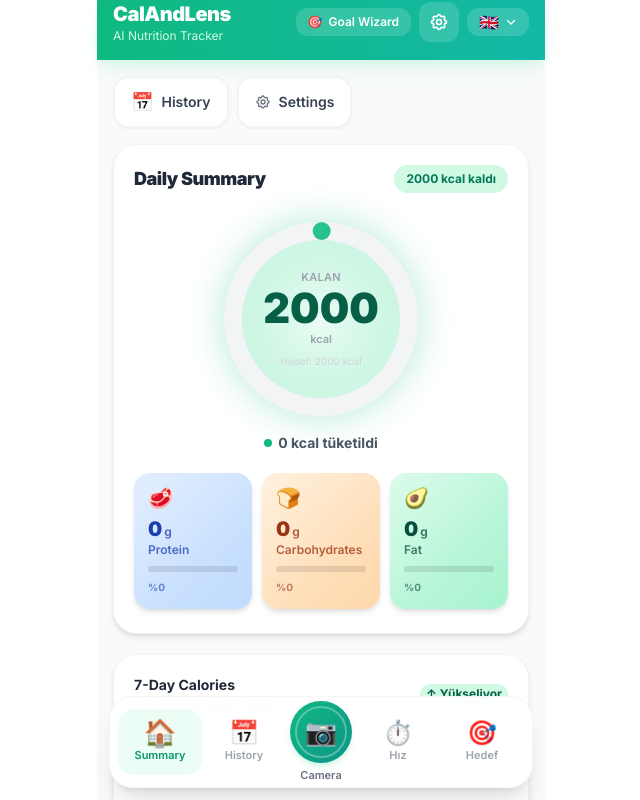
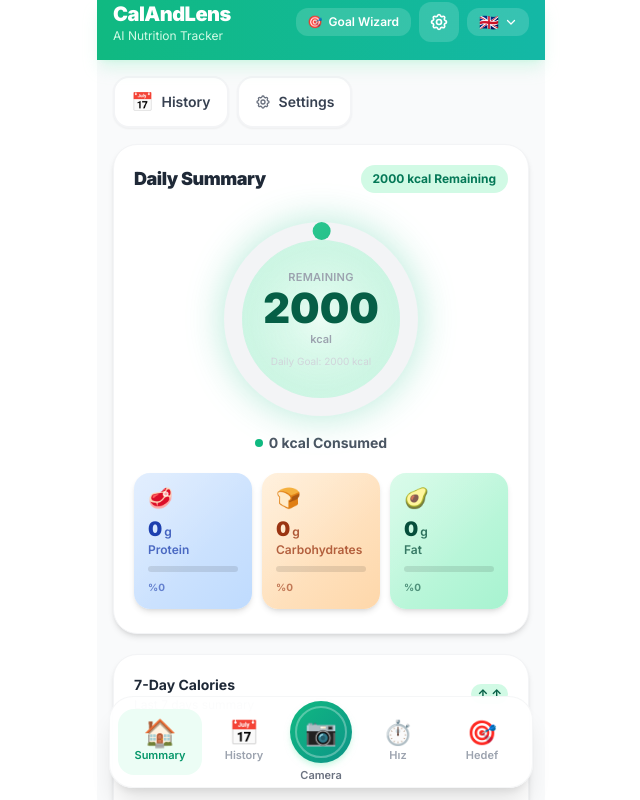
Before and after one commit to tnrdnn/calandlens-v6, a React (Vite) app: page / in a window 1280 px wide. Shown: the top 800 px of the page, without its empty margins (319-959 px from the left). Built offline with nearby package versions, Linux system fonts and the light colour scheme.

Commit message:
Update DailySummary.jsx

```diff
--- a/src/components/Dashboard/DailySummary.jsx
+++ b/src/components/Dashboard/DailySummary.jsx
@@ -6,33 +6,30 @@
 import MicroNutrientsPanel from '../Analysis/MicroNutrientsPanel';
 import MealPhotoThumb from '../Meal/MealPhotoThumb';
 
-/* ── SVG Circular Progress ─────────────────────────────────────────────────── */
-function CalorieRing({ consumed, goal }) {
+/* ── SVG Circular Progress ──────────────────────────────────────────────────── */
+function CalorieRing({ consumed, goal, labelOver, labelRemaining, labelConsumed, labelGoal }) {
   const over      = consumed > goal;
   const pct       = Math.min(1, consumed / goal);
   const remaining = Math.max(0, goal - consumed);
 
-  const R   = 88;          // radius
-  const CX  = 110;         // viewBox centre
-  const CY  = 110;
-  const SW  = 18;          // stroke width
+  const R    = 88;
+  const CX   = 110;
+  const CY   = 110;
+  const SW   = 18;
   const circ = 2 * Math.PI * R;
   const dash = circ * pct;
   const gap  = circ - dash;
 
-  // track colour
   const strokeColor = over ? '#fb923c' : '#10b981';
 
   return (
     <div className="relative flex flex-col items-center">
-      {/* Outer glow wrapper */}
       <div
         className="relative"
-        style={{ filter: `drop-shadow(0 0 18px ${over ? 'rgba(251,146,60,0.35)' : 'rgba(16,185,129,0.35)'})`}}
+        style={{ filter: `drop-shadow(0 0 18px ${over ? 'rgba(251,146,60,0.35)' : 'rgba(16,185,129,0.35)'})` }}
       >
         <svg width="220" height="220" viewBox="0 0 220 220">
           <defs>
-            {/* Subtle radial fill inside ring */}
             <radialGradient id="innerFill" cx="50%" cy="50%" r="50%">
               <stop offset="0%"   stopColor={over ? '#fff7ed' : '#ecfdf5'} stopOpacity="1"/>
               <stop offset="100%" stopColor={over ? '#ffedd5' : '#d1fae5'} stopOpacity="0.6"/>
@@ -42,19 +39,8 @@
               <stop offset="100%" stopColor={over ? '#f97316' : '#059669'}/>
             </linearGradient>
           </defs>
-
-          {/* Background fill circle */}
           <circle cx={CX} cy={CY} r={R - SW / 2} fill="url(#innerFill)"/>
-
-          {/* Track (grey ring) */}
-          <circle
-            cx={CX} cy={CY} r={R}
-            fill="none"
-            stroke="#f3f4f6"
-            strokeWidth={SW}
-          />
-
-          {/* Progress arc */}
+          <circle cx={CX} cy={CY} r={R} fill="none" stroke="#f3f4f6" strokeWidth={SW}/>
           <circle
             cx={CX} cy={CY} r={R}
             fill="none"
@@ -62,39 +48,35 @@
             strokeWidth={SW}
             strokeLinecap="round"
             strokeDasharray={`${dash} ${gap}`}
-            strokeDashoffset={circ * 0.25}   /* start at 12 o'clock */
+            strokeDashoffset={circ * 0.25}
             style={{ transition: 'stroke-dasharray 0.8s cubic-bezier(0.4,0,0.2,1)' }}
           />
         </svg>
 
-        {/* Centre text */}
         <div className="absolute inset-0 flex flex-col items-center justify-center gap-0.5 pointer-events-none">
           <span className="text-[11px] font-semibold text-gray-400 tracking-wide uppercase">
-            {over ? 'Aşıldı' : 'Kalan'}
+            {over ? labelOver : labelRemaining}
           </span>
-          <span
-            className="font-black leading-none"
-            style={{ fontSize: '2.6rem', color: over ? '#ea580c' : '#065f46' }}
-          >
+          <span className="font-black leading-none"
+            style={{ fontSize: '2.6rem', color: over ? '#ea580c' : '#065f46' }}>
             {over ? `+${Math.round(consumed - goal)}` : Math.round(remaining)}
           </span>
           <span className="text-[11px] font-semibold text-gray-400">kcal</span>
-          <span className="text-[10px] text-gray-300 mt-1">Hedef: {goal} kcal</span>
+          <span className="text-[10px] text-gray-300 mt-1">{labelGoal}: {goal} kcal</span>
         </div>
       </div>
 
-      {/* Consumed label below ring */}
       <div className="mt-1 flex items-center gap-1.5">
         <div className="w-2 h-2 rounded-full" style={{ background: strokeColor }}/>
         <span className="text-sm font-bold text-gray-600">
-          {Math.round(consumed)} kcal tüketildi
+          {Math.round(consumed)} kcal {labelConsumed}
         </span>
       </div>
     </div>
   );
 }
 
-/* ── Macro Card ─────────────────────────────────────────────────────────────── */
+/* ── Macro Card ──────────────────────────────────────────────────────────────── */
 function MacroCard({ icon, label, value, unit = 'g', pct, gradFrom, gradTo, textColor }) {
   const clampedPct = Math.min(100, Math.max(0, pct));
   return (
@@ -102,10 +84,8 @@
       className="flex-1 rounded-2xl shadow-md p-3.5 flex flex-col gap-2 relative overflow-hidden"
       style={{ background: `linear-gradient(135deg, ${gradFrom}, ${gradTo})` }}
     >
-      {/* Glassmorphism shine */}
       <div className="absolute inset-0 rounded-2xl"
-        style={{ background: 'linear-gradient(135deg,rgba(255,255,255,0.22) 0%,rgba(255,255,255,0) 60%)' }}
-      />
+        style={{ background: 'linear-gradient(135deg,rgba(255,255,255,0.22) 0%,rgba(255,255,255,0) 60%)' }}/>
       <div className="relative z-10">
         <span className="text-xl leading-none">{icon}</span>
       </div>
@@ -116,12 +96,9 @@
         </p>
         <p className="text-xs font-semibold mt-0.5" style={{ color: textColor, opacity: 0.75 }}>{label}</p>
       </div>
-      {/* Progress bar */}
       <div className="relative z-10 h-1.5 rounded-full bg-black/10 overflow-hidden">
-        <div
-          className="h-full rounded-full transition-all duration-700"
-          style={{ width: `${clampedPct}%`, background: textColor, opacity: 0.7 }}
-        />
+        <div className="h-full rounded-full transition-all duration-700"
+          style={{ width: `${clampedPct}%`, background: textColor, opacity: 0.7 }}/>
       </div>
       <p className="relative z-10 text-[10px] font-bold" style={{ color: textColor, opacity: 0.6 }}>
         %{clampedPct}
@@ -130,27 +107,27 @@
   );
 }
 
-/* ── Custom Bar label (trend arrow on last bar) ─────────────────────────────── */
+/* ── Trend Arrow ─────────────────────────────────────────────────────────────── */
 const BAR_COLORS = ['#93c5fd','#6ee7b7','#fcd34d','#f9a8d4','#a5b4fc','#fb923c','#34d399'];
 
-function TrendArrow({ data }) {
+function TrendArrow({ data, labelUp, labelDown }) {
   if (data.length < 2) return null;
-  const last  = data[data.length - 1].calories;
-  const prev  = data[data.length - 2].calories;
-  const up    = last >= prev;
+  const last = data[data.length - 1].calories;
+  const prev = data[data.length - 2].calories;
+  const up   = last >= prev;
   return (
     <span
       className="text-xs font-bold px-1.5 py-0.5 rounded-full"
       style={{ background: up ? '#d1fae5' : '#fee2e2', color: up ? '#065f46' : '#991b1b' }}
     >
-      {up ? '↑' : '↓'} {up ? 'Yükseliyor' : 'Düşüyor'}
+      {up ? `↑ ${labelUp}` : `↓ ${labelDown}`}
     </span>
   );
 }
 
-/* ═══════════════════════════════════════════════════════════════════════════ */
+/* ═══════════════════════════════════════════════════════════════════════════════ */
 export default function DailySummary({ onDeleteMeal }) {
-  const { t, lang } = useLanguage();
+  const { t, tArr, lang } = useLanguage();
   const { getTodayMeals, getDailyTotals, getWeeklyData, getGoal, deleteMeal } = useLocalStorage();
   const [tip, setTip]      = useState('');
   const [tipLoading, setTL]= useState(false);
@@ -158,14 +135,26 @@
 
   const meals  = getTodayMeals();
   const totals = getDailyTotals(new Date());
-  const weekly = getWeeklyData();
   const goal   = getGoal();
   const over   = totals.calories > goal;
-
-  // Daily reference values for macro % (rough)
   const MACRO_DV = { protein: 50, carbs: 260, fat: 78 };
 
-  // Fetch AI tip
+  // ── Localised weekday labels ─────────────────────────────────────────────
+  // tArr('history.weekdays') returns e.g. ["Sun","Mon",...] in current lang.
+  // getWeeklyData() always returns 7 entries oldest→newest (Sun=0…Sat=6).
+  // We replace the hardcoded 'day' string with the correct localised label.
+  const weekdays = tArr('history.weekdays'); // ["Paz","Pzt",...] or ["Sun","Mon",...]
+  const rawWeekly = getWeeklyData();
+  const weekly = rawWeekly.map(entry => {
+    // entry.date is "YYYY-MM-DD"
+    const dow = new Date(entry.date + 'T12:00:00').getDay(); // 0=Sun … 6=Sat
+    return {
+      ...entry,
+      day: weekdays[dow] ?? entry.day, // replace with localised label
+    };
+  });
+
+  // ── AI tip ───────────────────────────────────────────────────────────────
   useEffect(() => {
     if (meals.length === 0) return;
     let cancelled = false;
@@ -181,7 +170,7 @@
   return (
     <div className="space-y-5">
 
-      {/* ── 1. CALORIE RING CARD ─────────────────────────────────────────── */}
+      {/* ── 1. CALORIE RING ──────────────────────────────────────────────── */}
       <div className="bg-white rounded-3xl shadow-md border border-gray-100 px-5 pt-5 pb-6">
         <div className="flex items-center justify-between mb-4">
           <h2 className="font-black text-gray-800 text-lg tracking-tight">{t('dashboard.title')}</h2>
@@ -189,15 +178,21 @@
             over ? 'bg-orange-100 text-orange-600' : 'bg-emerald-100 text-emerald-700'
           }`}>
             {over
-              ? `+${Math.round(totals.calories - goal)} kcal aşıldı`
-              : `${Math.round(Math.max(0, goal - totals.calories))} kcal kaldı`
+              ? `+${Math.round(totals.calories - goal)} kcal ${t('dashboard.over_goal')}`
+              : `${Math.round(Math.max(0, goal - totals.calories))} kcal ${t('dashboard.remaining')}`
             }
           </span>
         </div>
 
-        {/* SVG Ring */}
         <div className="flex justify-center mb-5">
-          <CalorieRing consumed={totals.calories} goal={goal} />
+          <CalorieRing
+            consumed={totals.calories}
+            goal={goal}
+            labelOver={t('dashboard.over_goal')}
+            labelRemaining={t('dashboard.remaining')}
+            labelConsumed={t('dashboard.consumed')}
+            labelGoal={t('dashboard.daily_goal')}
+          />
         </div>
 
         {/* ── 2. MACRO CARDS ─────────────────────────────────────────────── */}
@@ -237,18 +232,23 @@
         <div className="flex items-center justify-between mb-4">
           <div>
             <h3 className="font-bold text-gray-800 text-sm">{t('dashboard.weekly_chart')}</h3>
-            <p className="text-xs text-gray-400 mt-0.5">Son 7 günün kalori takibi</p>
+            <p className="text-xs text-gray-400 mt-0.5">{t('report.subtitle')}</p>
           </div>
-          <TrendArrow data={weekly} />
+          <TrendArrow
+            data={weekly}
+            labelUp="↑"
+            labelDown="↓"
+          />
         </div>
         <ResponsiveContainer width="100%" height={130}>
           <BarChart data={weekly} barSize={22} margin={{ top: 4, right: 4, left: -20, bottom: 0 }}>
             <XAxis
               dataKey="day"
               tick={{ fontSize: 11, fill: '#9ca3af', fontWeight: 600 }}
-              axisLine={false} tickLine={false}
+              axisLine={false}
+              tickLine={false}
             />
-            <YAxis hide domain={['auto', 'auto']} />
+            <YAxis hide domain={['auto', 'auto']}/>
             <Tooltip
               cursor={{ fill: 'rgba(16,185,129,0.06)', radius: 8 }}
               contentStyle={{
@@ -281,9 +281,9 @@
         className="rounded-3xl shadow-lg overflow-hidden"
         style={{ background: 'linear-gradient(135deg, #7c3aed 0%, #6d28d9 45%, #4c1d95 100%)' }}
       >
-        {/* Shine overlay */}
-        <div style={{ background: 'linear-gradient(135deg,rgba(255,255,255,0.12) 0%,rgba(255,255,255,0) 55%)' }}
+        <div
           className="p-4"
+          style={{ background: 'linear-gradient(135deg,rgba(255,255,255,0.12) 0%,rgba(255,255,255,0) 55%)' }}
         >
           <div className="flex items-center gap-2 mb-2">
             <div className="w-7 h-7 rounded-xl bg-white/20 flex items-center justify-center flex-shrink-0">
@@ -301,7 +301,7 @@
             <p className="text-sm text-violet-100 leading-relaxed">{tip}</p>
           ) : (
             <p className="text-sm text-violet-300 italic">
-              {meals.length === 0 ? '🥗 İlk öğününü ekle, sana önerim gelsin!' : '—'}
+              {meals.length === 0 ? `🥗 ${t('meal.no_meals')}` : '—'}
             </p>
           )}
         </div>
@@ -313,13 +313,13 @@
           <div className="px-5 py-4 border-b border-gray-50 flex items-center justify-between">
             <h3 className="font-bold text-gray-800 text-sm">{t('dashboard.todays_meals')}</h3>
             <span className="text-xs font-semibold text-gray-400 bg-gray-100 px-2.5 py-1 rounded-full">
-              {meals.length} öğün
+              {meals.length} {t('history.meals_count')}
             </span>
           </div>
           <div className="divide-y divide-gray-50">
             {meals.map(meal => (
               <div key={meal.id} className="flex items-center gap-3 px-4 py-3.5">
-                <MealPhotoThumb mealId={meal.id} photo={meal.photo} size="md" editable={true} />
+                <MealPhotoThumb mealId={meal.id} photo={meal.photo} size="md" editable={true}/>
                 <div className="flex-1 min-w-0">
                   <p className="font-semibold text-gray-800 text-sm truncate">
                     {meal.icon || '🍽️'} {meal.name}
@@ -329,7 +329,7 @@
                       {new Date(meal.timestamp).toLocaleTimeString([], { hour: '2-digit', minute: '2-digit' })}
                     </span>
                     {meal.portionGrams && (
-                      <span className="text-xs text-gray-400">· {meal.portionGrams}g</span>
+                      <span className="text-xs text-gray-400">· {meal.portionGrams}{t('common.g')}</span>
                     )}
                     {meal.source === 'barcode' && (
                       <span className="text-xs bg-gray-100 text-gray-500 px-1.5 py-0.5 rounded-full">🏷️ barkod</span>
@@ -337,7 +337,7 @@
                   </div>
                 </div>
                 <div className="flex items-center gap-2 flex-shrink-0">
-                  <span className="text-sm font-bold text-gray-700">{Math.round(meal.calories)} kcal</span>
+                  <span className="text-sm font-bold text-gray-700">{Math.round(meal.calories)} {t('common.kcal')}</span>
                   <button
                     onClick={() => setDel(meal.id)}
                     className="p-1.5 rounded-xl text-gray-300 hover:text-red-400 hover:bg-red-50 transition-colors"
@@ -354,7 +354,7 @@
         </div>
       )}
 
-      {/* Delete confirm */}
+      {/* ── Delete confirm ───────────────────────────────────────────────── */}
       {deleteId && (
         <div className="fixed inset-0 z-50 flex items-center justify-center bg-black/60 backdrop-blur-sm p-4">
           <div className="bg-white rounded-3xl p-6 w-full max-w-xs shadow-2xl text-center">
```
